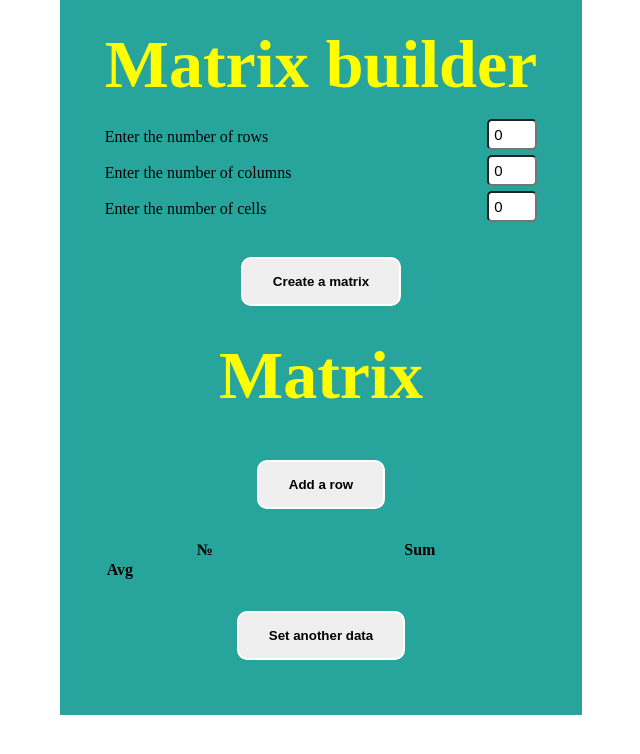
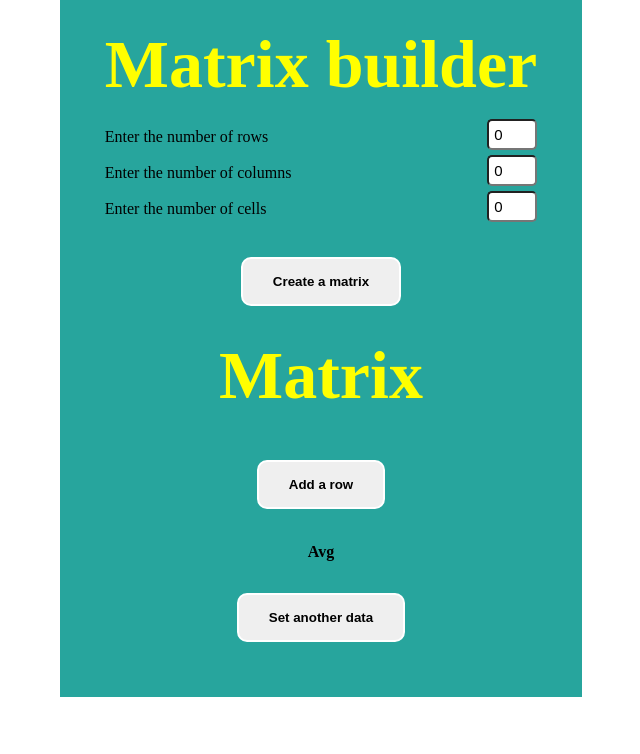
Before and after one commit to kdv1995/matrix-project-five, a React (Create React App) app: page /matrixtable in a window 1280 px wide. Shown: the top 754 px of the page, without its empty margins (319-959 px from the left). Built offline with nearby package versions, Linux system fonts and the light colour scheme.

Commit message:
13/07/2022_20:34

```diff
--- a/src/components/Matrix/MatrixTable/MatrixResult/MatrixResult.jsx
+++ b/src/components/Matrix/MatrixTable/MatrixResult/MatrixResult.jsx
@@ -1,25 +1,16 @@
 import React from "react";
 import { useSelector } from "react-redux";
+
+import { useColumnsIndices } from "../../../../functions/useColumnsIndices";
+import { useCreateMatrix } from "../../../../functions/useCreateMatrix";
+
 import s from "./MatrixResult.module.scss";
 
 const MatrixResult = () => {
-  const rows = useSelector((state) => state.rows);
   const columns = useSelector((state) => state.columns);
-  const cells = useSelector((state) => state.cells);
-  const matrix = [];
-  for (let i = 0; i < rows; i++) {
-    matrix[i] = [];
-    for (let j = 0; j < columns; j++) {
-      matrix[i][j] = Math.floor(Math.random() * (999 - 100 + 1) + 100);
-    }
-  }
-  const columnsIndices = () => {
-    const arr = new Array(matrix.length).fill(0).map((_, index) => index + 1);
-    arr.unshift("№");
-    arr.push("Sum");
-    return arr;
-  };
-
+  // const cells = useSelector((state) => state.cells);
+  const matrix = useCreateMatrix();
+  const columnsIndices = useColumnsIndices();
   const columnsAverage = () => {
     const res = [];
     for (let i = 0; i < columns; i++) {
@@ -35,12 +26,11 @@ const MatrixResult = () => {
     average.unshift("Avg");
     return average;
   };
-
   return (
     <table>
       <thead>
         <tr className={s.TableColumnIndices}>
-          {columnsIndices().map((item) => (
+          {columnsIndices.map((item) => (
             <td>{item}</td>
           ))}
         </tr>
@@ -61,7 +51,7 @@ const MatrixResult = () => {
           {columnsAverage().map((item) => (
             <td className={s.TableColumnAverage}>{item}</td>
           ))}
-          <td>{columnsAverage().map((elem, index) => elem[index - 1])}</td>
+          {/* <td>{columnsAverage.map((elem, index) => elem[index - 1])}</td> */}
         </tr>
       </tbody>
     </table>
--- a/src/components/Matrix/MatrixTable/MatrixResult/MatrixResult.module.scss
+++ b/src/components/Matrix/MatrixTable/MatrixResult/MatrixResult.module.scss
@@ -22,6 +22,7 @@
   background: rgb(227, 150, 18);
 }
 .TableColumnAverage {
+  text-align: center;
   font-weight: bold;
   &:not(:first-child) {
     text-align: center;
--- /dev/null
+++ b/src/functions/useColumnsIndices.js
@@ -0,0 +1,9 @@
+import { useCreateMatrix } from "./useCreateMatrix";
+
+export const useColumnsIndices = () => {
+  const matrix = useCreateMatrix;
+  const arr = new Array(matrix.length).fill(0).map((_, index) => index + 1);
+  //   arr.unshift("№");
+  //   arr.push("Sum");
+  return arr;
+};
--- /dev/null
+++ b/src/functions/useCreateMatrix.js
@@ -0,0 +1,14 @@
+import { useSelector } from "react-redux";
+
+export const useCreateMatrix = () => {
+  const rows = useSelector((state) => state.rows);
+  const columns = useSelector((state) => state.columns);
+  const matrix = [];
+  for (let i = 0; i < rows; i++) {
+    matrix[i] = [];
+    for (let j = 0; j < columns; j++) {
+      matrix[i][j] = Math.floor(Math.random() * (999 - 100 + 1) + 100);
+    }
+  }
+  return matrix;
+};
```
Also changed, not shown: src/functions/ColumnsAverage.js (deleted, +0 -7 lines), src/functions/ColumnsIndices.js (deleted, +0 -9 lines).
